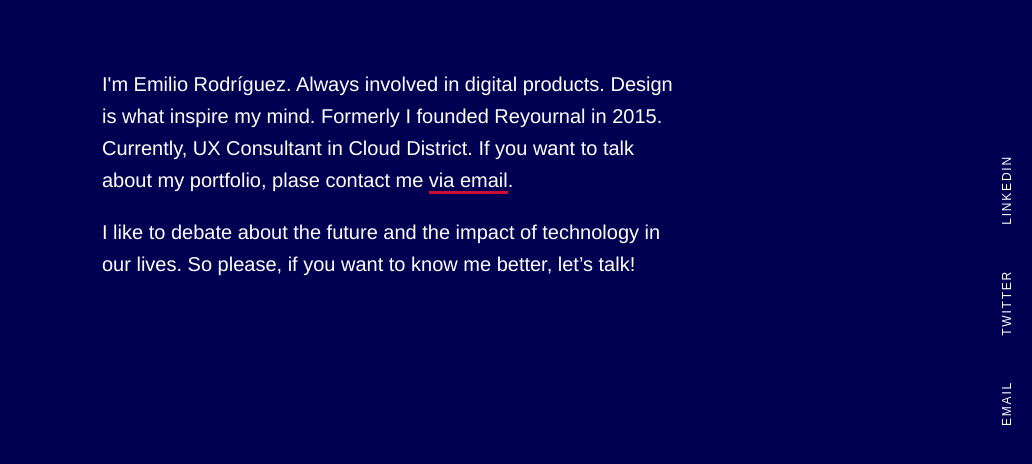
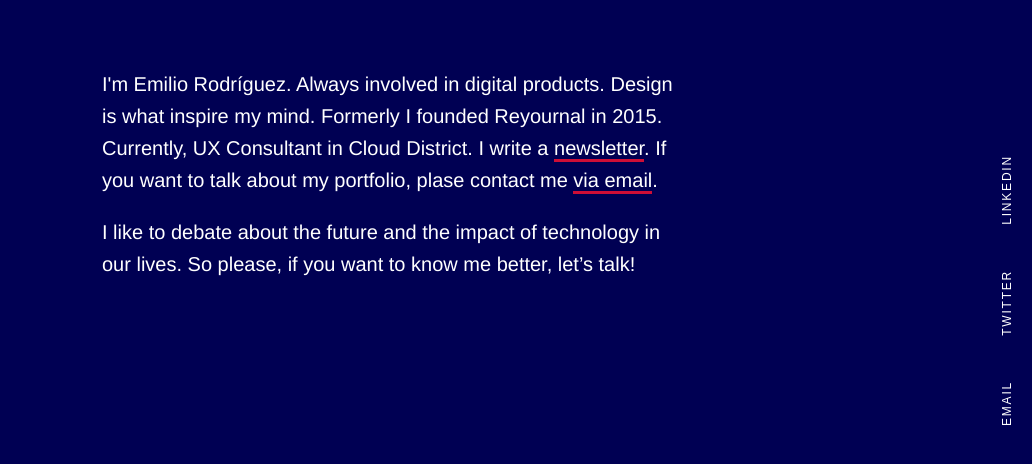
Before and after one commit to emilguez/Emilguez, a plain HTML site: page index.html in a window 1280 px wide. Shown: the part 198-662 px from the top of the page, without its empty margins (248-1280 px from the left). Drawn offline with Linux system fonts and the light colour scheme.

Commit message:
Fourth commit

```diff
--- a/index.html
+++ b/index.html
@@ -14,7 +14,7 @@
            <span style='font-size: 80px;'><a href="/" style="text-decoration: none;">&#128025;</a></span>
       </header>
       <article>
-          <p>I'm Emilio Rodríguez. Always involved in digital products. Design is what inspire my mind. Formerly I founded Reyournal in 2015. Currently, UX Consultant in Cloud District. If you want to talk about my portfolio, plase contact me <a mailto: me@emilguez.com>via email</a>.</p>
+          <p>I'm Emilio Rodríguez. Always involved in digital products. Design is what inspire my mind. Formerly I founded Reyournal in 2015. Currently, UX Consultant in Cloud District. I write a <a href="https://emilio.substack.com/">newsletter</a>. If you want to talk about my portfolio, plase contact me <a mailto: me@emilguez.com>via email</a>.</p>
         <p>I like to debate about the future and the impact of technology in our lives. So please, if you want to know me better, let’s talk!</p>
       </article>
 
```
